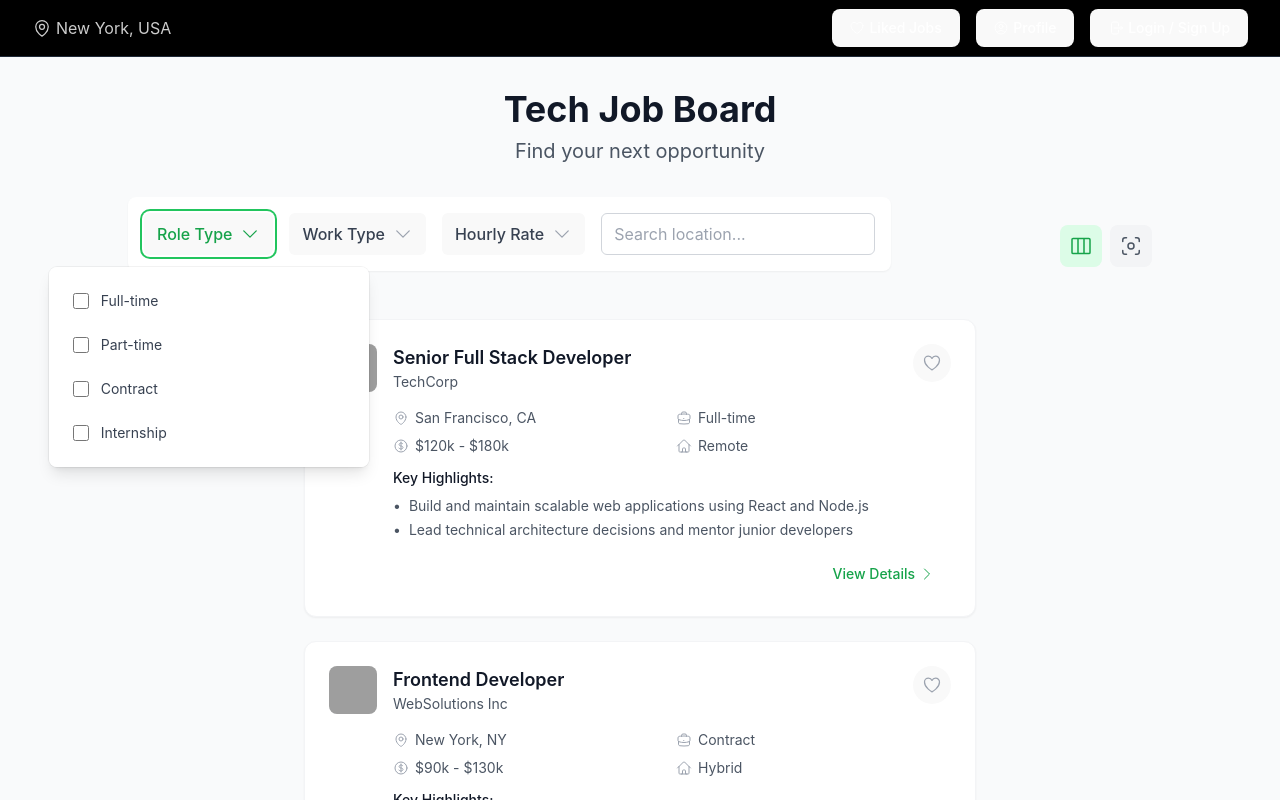
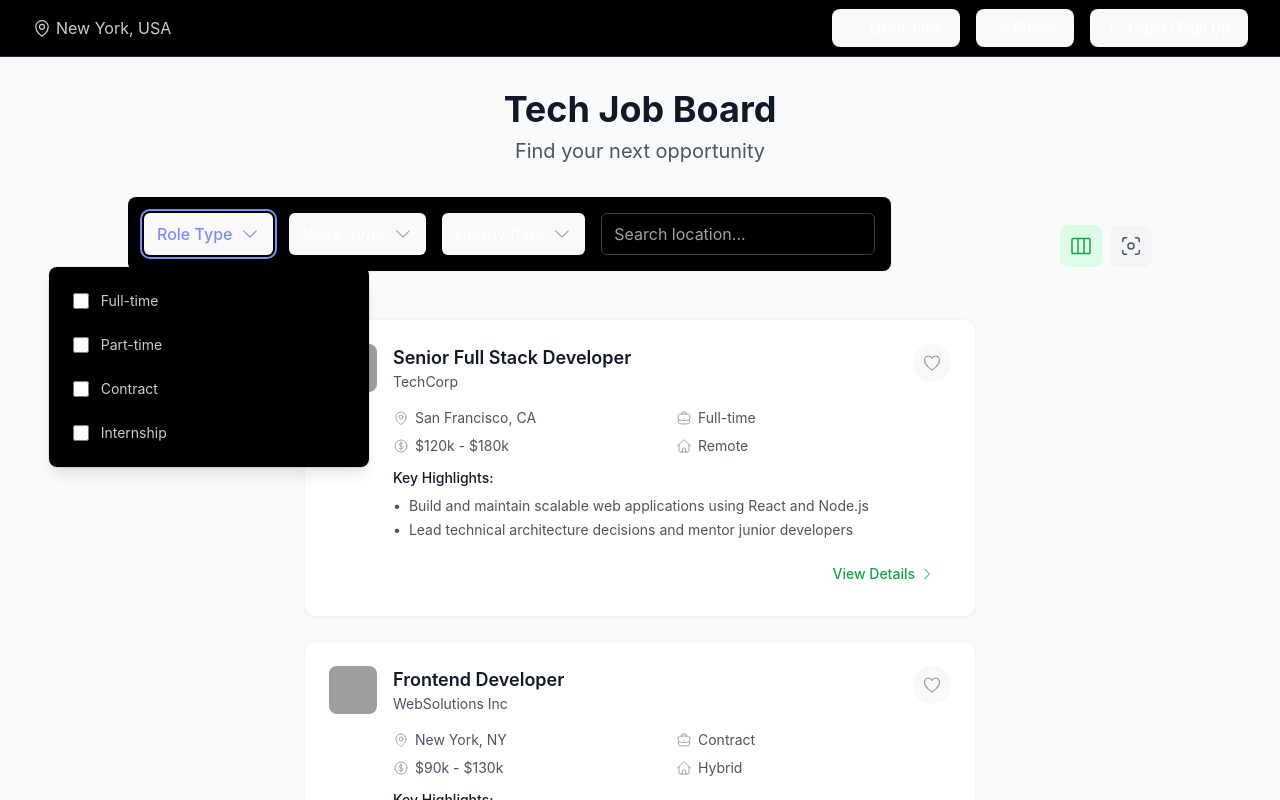
Before and after one commit to iammulla/job-board, a React (Vite) app: page / in a window 1280 px wide. Both pictures are taken after a click on the button "Role Type". Shown: the top 800 px of the page. Built offline with nearby package versions, Linux system fonts and the light colour scheme; grey boxes are pictures that could not be loaded.

Commit message:
Update FilterBar to dark theme with indigo accents

```diff
--- a/src/components/FilterBar.jsx
+++ b/src/components/FilterBar.jsx
@@ -12,14 +12,14 @@ const filters = {
 const FilterButton = ({ label, isOpen, children }) => (
   <Popover.Button
     className={`
-      ${isOpen ? 'text-primary-600' : 'text-gray-700'}
-      group inline-flex items-center rounded-md px-3 py-2 text-base font-medium hover:text-primary-600 focus:outline-none focus:ring-2 focus:ring-primary-500 focus:ring-offset-2
+      ${isOpen ? 'text-indigo-400' : 'text-white/80'}
+      group inline-flex items-center rounded-md px-3 py-2 text-base font-medium hover:text-indigo-400 focus:outline-none focus:ring-2 focus:ring-indigo-400 focus:ring-offset-2 focus:ring-offset-black
     `}
   >
     <span>{label}</span>
     <ChevronDownIcon
-      className={`${isOpen ? 'text-primary-600' : 'text-gray-400'}
-        ml-2 h-5 w-5 group-hover:text-primary-600`}
+      className={`${isOpen ? 'text-indigo-400' : 'text-gray-400'}
+        ml-2 h-5 w-5 group-hover:text-indigo-400`}
       aria-hidden="true"
     />
   </Popover.Button>
@@ -38,7 +38,7 @@ const FilterBar = ({ filters: activeFilters, onFilterChange }) => {
   };
 
   return (
-    <div className="bg-white shadow-sm rounded-lg p-4 mb-6">
+    <div className="bg-black shadow-sm rounded-lg p-4 mb-6">
       <div className="flex flex-wrap gap-4">
         {/* Role Type Filter */}
         <Popover className="relative">
@@ -56,16 +56,16 @@ const FilterBar = ({ filters: activeFilters, onFilterChange }) => {
               >
                 <Popover.Panel className="absolute left-1/2 z-10 mt-3 w-screen max-w-xs -translate-x-1/2 transform px-2 sm:px-0">
                   <div className="overflow-hidden rounded-lg shadow-lg ring-1 ring-black ring-opacity-5">
-                    <div className="relative grid gap-6 bg-white p-6">
+                    <div className="relative grid gap-6 bg-black p-6">
                       {filters.roleType.map((type) => (
                         <div key={type} className="flex items-center">
                           <input
                             type="checkbox"
                             checked={activeFilters.roleType?.includes(type)}
                             onChange={() => handleFilterSelect('roleType', type)}
-                            className="h-4 w-4 rounded border-gray-300 text-primary-600 focus:ring-primary-500"
+                            className="h-4 w-4 rounded border-gray-700 bg-black text-indigo-400 focus:ring-indigo-400"
                           />
-                          <label className="ml-3 text-sm text-gray-700">
+                          <label className="ml-3 text-sm text-white/80">
                             {type}
                           </label>
                         </div>
@@ -94,16 +94,16 @@ const FilterBar = ({ filters: activeFilters, onFilterChange }) => {
               >
                 <Popover.Panel className="absolute left-1/2 z-10 mt-3 w-screen max-w-xs -translate-x-1/2 transform px-2 sm:px-0">
                   <div className="overflow-hidden rounded-lg shadow-lg ring-1 ring-black ring-opacity-5">
-                    <div className="relative grid gap-6 bg-white p-6">
+                    <div className="relative grid gap-6 bg-black p-6">
                       {filters.workType.map((type) => (
                         <div key={type} className="flex items-center">
                           <input
                             type="checkbox"
                             checked={activeFilters.workType?.includes(type)}
                             onChange={() => handleFilterSelect('workType', type)}
-                            className="h-4 w-4 rounded border-gray-300 text-primary-600 focus:ring-primary-500"
+                            className="h-4 w-4 rounded border-gray-700 bg-black text-indigo-400 focus:ring-indigo-400"
                           />
-                          <label className="ml-3 text-sm text-gray-700">
+                          <label className="ml-3 text-sm text-white/80">
                             {type}
                           </label>
                         </div>
@@ -132,12 +132,24 @@ const FilterBar = ({ filters: activeFilters, onFilterChange }) => {
               >
                 <Popover.Panel className="absolute left-1/2 z-10 mt-3 w-screen max-w-xs -translate-x-1/2 transform px-2 sm:px-0">
                   <div className="overflow-hidden rounded-lg shadow-lg ring-1 ring-black ring-opacity-5">
-                    <div className="relative bg-white p-6">
+                    <div className="relative bg-black p-6">
                       <div className="space-y-4">
-                        <label className="text-sm font-medium text-gray-900">
+                        <label className="text-sm font-medium text-white/80">
                           Rate Range: ${activeFilters.hourlyRate?.[0] || 0} - ${activeFilters.hourlyRate?.[1] || 200}/hr
                         </label>
                         <div className="relative pt-1">
+                          <input
+                            type="range"
+                            min={filters.hourlyRate.min}
+                            max={filters.hourlyRate.max}
+                            step={filters.hourlyRate.step}
+                            value={activeFilters.hourlyRate?.[0] || filters.hourlyRate.min}
+                            onChange={(e) => handleFilterSelect('hourlyRate', [
+                              parseInt(e.target.value),
+                              activeFilters.hourlyRate?.[1] || filters.hourlyRate.max
+                            ])}
+                            className="absolute w-full h-2 bg-transparent appearance-none cursor-pointer accent-indigo-400"
+                          />
                           <input
                             type="range"
                             min={filters.hourlyRate.min}
@@ -148,19 +160,7 @@ const FilterBar = ({ filters: activeFilters, onFilterChange }) => {
                               activeFilters.hourlyRate?.[0] || filters.hourlyRate.min,
                               parseInt(e.target.value)
                             ])}
-                            className="w-full h-2 bg-primary-200 rounded-lg appearance-none cursor-pointer"
-                          />
-                          <input
-                            type="range"
-                            min={filters.hourlyRate.min}
-                            max={filters.hourlyRate.max}
-                            step={filters.hourlyRate.step}
-                            value={activeFilters.hourlyRate?.[0] || filters.hourlyRate.min}
-                            onChange={(e) => handleFilterSelect('hourlyRate', [
-                              parseInt(e.target.value),
-                              activeFilters.hourlyRate?.[1] || filters.hourlyRate.max
-                            ])}
-                            className="absolute w-full h-2 bg-transparent appearance-none cursor-pointer"
+                            className="w-full h-2 bg-indigo-200 rounded-lg appearance-none cursor-pointer"
                           />
                         </div>
                       </div>
@@ -179,7 +179,7 @@ const FilterBar = ({ filters: activeFilters, onFilterChange }) => {
             placeholder="Search location..."
             value={activeFilters.location || ''}
             onChange={(e) => handleFilterSelect('location', e.target.value)}
-            className="w-full px-3 py-2 border border-gray-300 rounded-md focus:outline-none focus:ring-2 focus:ring-primary-500 focus:border-primary-500"
+            className="w-full px-3 py-2 bg-black text-white/80 border border-gray-700 rounded-md placeholder-gray-400 focus:outline-none focus:ring-2 focus:ring-indigo-400 focus:border-indigo-400"
           />
         </div>
       </div>
```
